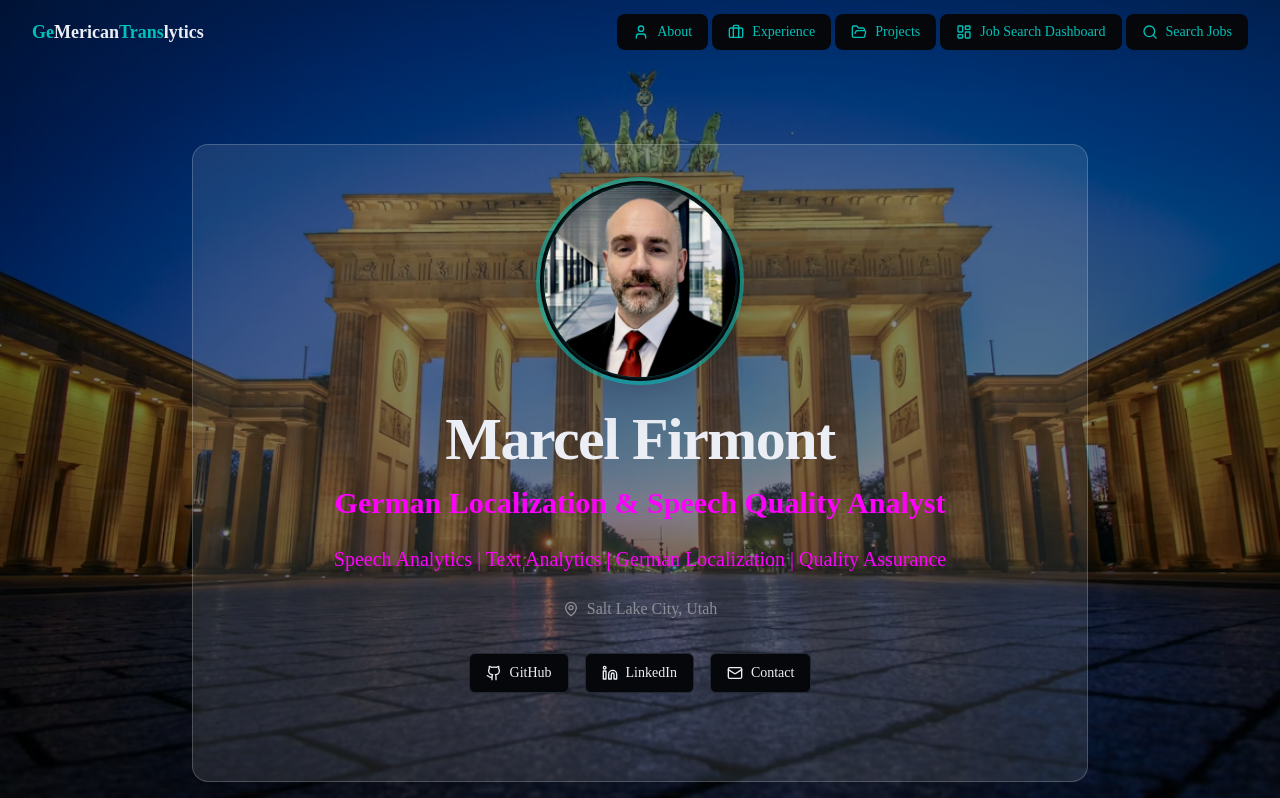
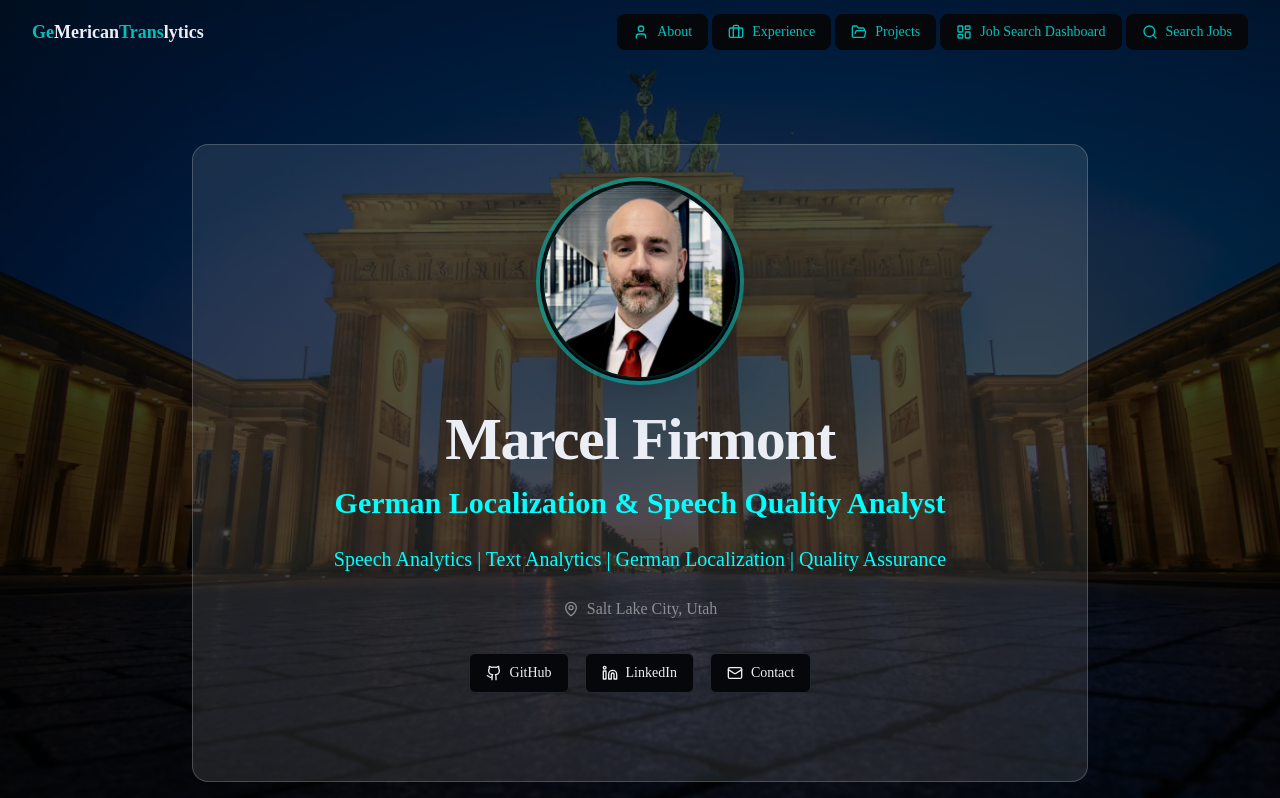
Before and after one commit to GeMericanTranslytics/home, a Next.js app: page / in a window 1280 px wide. Shown: the top 798 px of the page. Built offline with nearby package versions, Linux system fonts and the light colour scheme.

Commit message:
Change background opacity and text colors in Hero component

```diff
--- a/components/hero.tsx
+++ b/components/hero.tsx
@@ -6,7 +6,7 @@ import profileData from "@/data/profile.json"
 
 export function Hero() {
   return (
-    <section className="relative min-h-screen flex items-center justify-center pt-16 bg-black/50">
+    <section className="relative min-h-screen flex items-center justify-center pt-16 bg-black/75">
       {/* Background gradient overlay */}
       <div className="absolute inset-0 bg-gradient-to-b from-primary/5 via-transparent to-transparent pointer-events-none" />
 
@@ -34,12 +34,12 @@ export function Hero() {
           </h1>
 
           {/* Title */}
-        <h2 className="text-xl sm:text-2xl lg:text-3xl font-semibold mb-6" style={{ color: 'magenta', fontFamily: '"Times New Roman", Times, serif' }}>
+        <h2 className="text-xl sm:text-2xl lg:text-3xl font-semibold mb-6" style={{ color: 'Aqua', fontFamily: '"Times New Roman", Times, serif' }}>
             {profileData.title}
           </h2>
 
           {/* Tagline */}
-          <p className="text-lg sm:text-xl text-muted-foreground mb-6 max-w-2xl text-balance" style={{ color: 'magenta', fontFamily: '"Times New Roman", Times, serif', fontStyle: 'normal' }}>
+          <p className="text-lg sm:text-xl text-muted-foreground mb-6 max-w-2xl text-balance" style={{ color: 'Aqua', fontFamily: '"Times New Roman", Times, serif', fontStyle: 'normal' }}>
             {profileData.tagline}
           </p>
 
```
